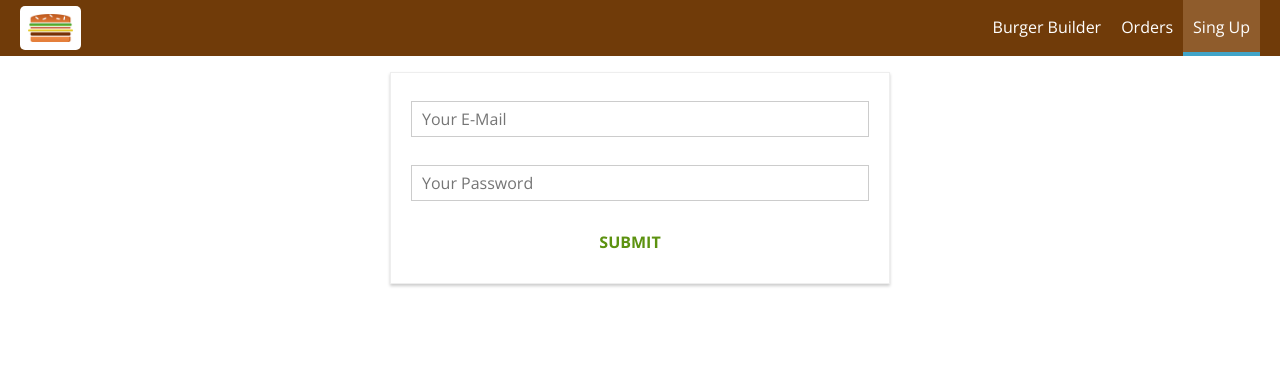
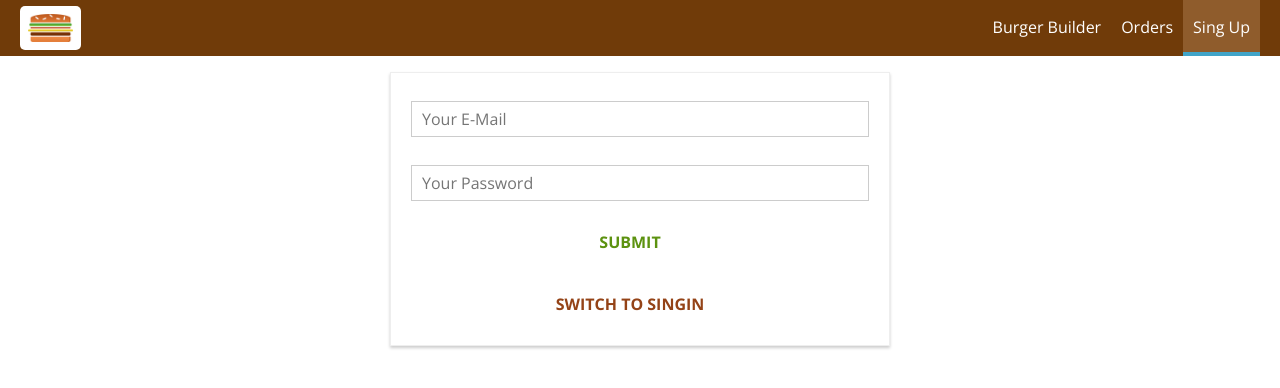
Before and after one commit to RomanMaru/myBurger_app, a React app: page /auth in a window 1280 px wide. Shown: the top 388 px of the page. Built offline with nearby package versions, Linux system fonts and the light colour scheme.

Commit message:
added button "switch to sinup/in" and props btnType, clicked and method switchhandler

```diff
--- a/src/containers/Auth/Auth.js
+++ b/src/containers/Auth/Auth.js
@@ -3,7 +3,7 @@ import Input from '../../components/UI/Input/Input'
 import Button from '../../components/UI/Button/Button'
 import classes from './Auth.css'
 import * as actions from '../../store/actions/index'
-import {connect} from 'react-redux'
+import { connect } from 'react-redux'
 class Auth extends Component {
     state = {
         controls: {
@@ -35,7 +35,8 @@ class Auth extends Component {
                 valid: false,
                 touched: false
             }
-        }
+        },
+        isSingUp: true
     }
 
     checkValidity(value, rules) {
@@ -79,7 +80,7 @@ class Auth extends Component {
                 touched: true
             }
         }
-        this.setState({controls: updatedControls})
+        this.setState({ controls: updatedControls })
     }
 
     submitHandler = (event) => {
@@ -87,6 +88,11 @@ class Auth extends Component {
         this.props.onAuth(this.state.controls.email.value, this.state.controls.password.value)
     }
 
+    switchAuthModeHandler = () => {
+        this.setState(prevState => {
+            return { isSingUp: !prevState.isSingUp }
+        })
+    }
     render() {
         const formElementsArray = []
         for (let key in this.state.controls) {
@@ -114,6 +120,10 @@ class Auth extends Component {
                     {form}
                     <Button btnType="Success" >SUBMIT</Button>
                 </form>
+                <Button
+                    btnType='Danger'
+                    clicked={this.switchAuthModeHandler}
+                >SWITCH TO {this.state.isSingUp ? 'SINGIN' : 'SINGUP'}</Button>
             </div>
         )
     }
```
